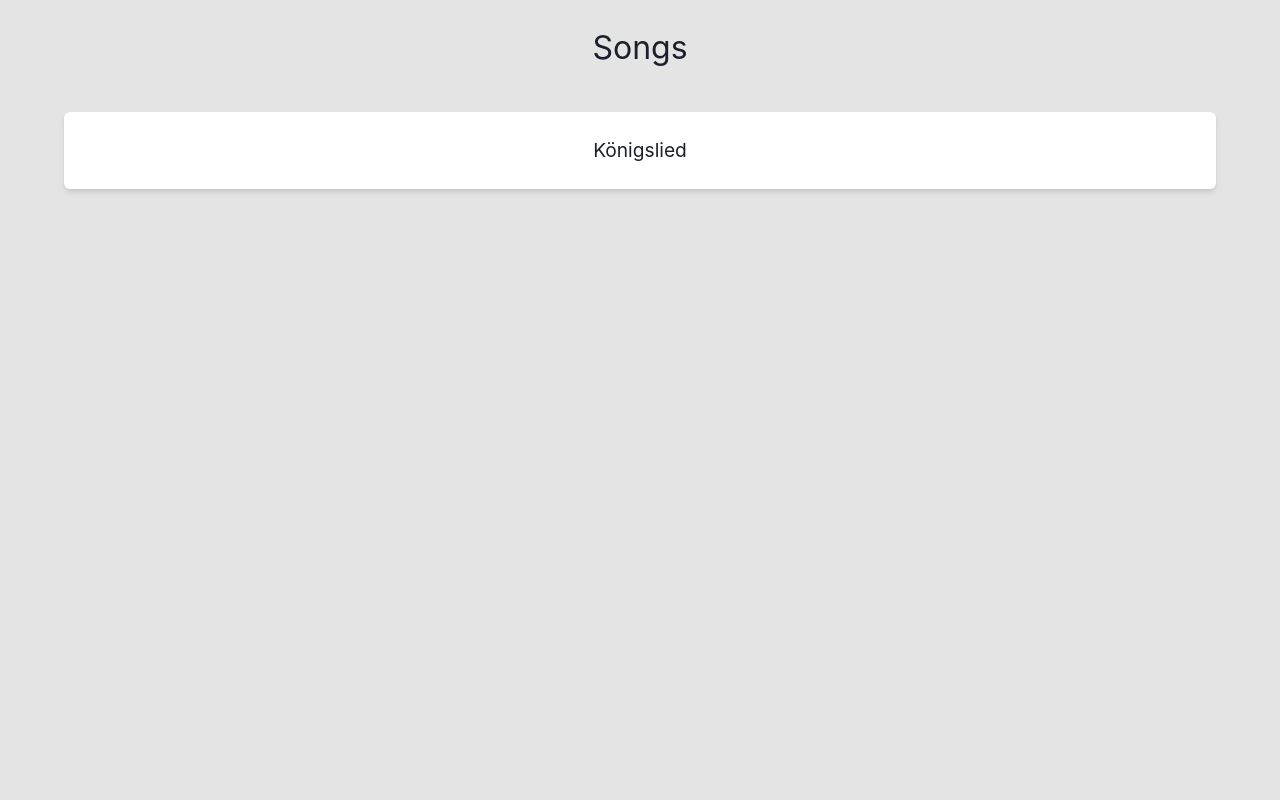
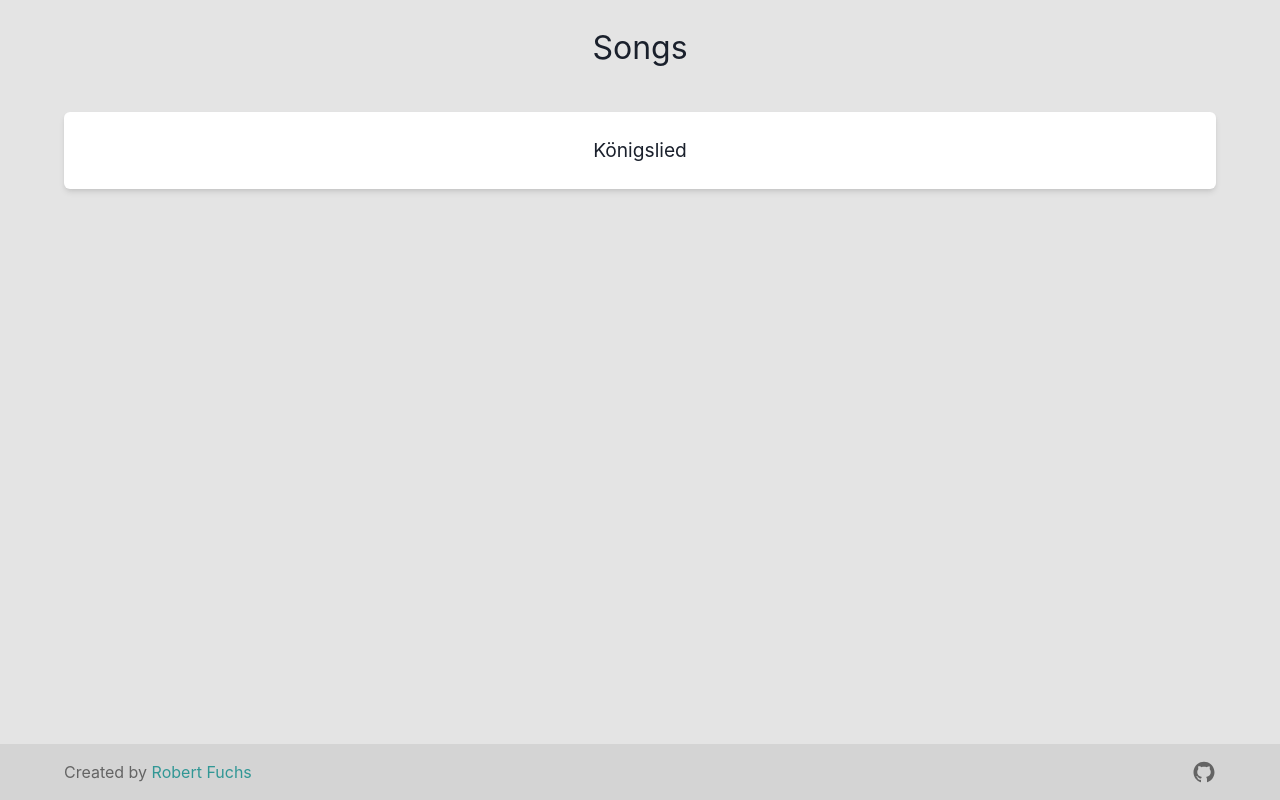
Before and after one commit to TurnKonige/koenigslieder, a Next.js app: page / in a window 1280 px wide. Built offline with nearby package versions, Linux system fonts and the light colour scheme.

Commit message:
add footer

```diff
--- /dev/null
+++ b/components/Footer.tsx
@@ -0,0 +1,29 @@
+import { Box, Link, Text, IconButton, Tooltip } from "@chakra-ui/react";
+import NextLink from "next/link";
+import { AiFillGithub } from "react-icons/ai";
+import { FaLinkedinIn } from "react-icons/fa";
+
+export const Footer: React.FC<{}> = () => {
+  return (
+    <Box
+      width="100vw"
+      paddingX="5vw"
+      paddingY="2vh"
+      backgroundColor="#D4D4D4"
+      marginTop="3vh"
+      display="flex"
+      justifyContent="space-between"
+      alignItems="center"
+    >
+      <Text color='#646464'>
+        Created by{" "}
+        <Link color="teal.500" href="https://www.linkedin.com/in/robert-f-0b87a218a/">
+          Robert Fuchs
+        </Link>
+      </Text>
+      <NextLink href="https://github.com/Treborium/koenigslieder">
+        <AiFillGithub size="1.5rem" aria-label="view source code on GitHub" color='#646464'/>
+      </NextLink>
+    </Box>
+  );
+};
--- /dev/null
+++ b/components/Layout.tsx
@@ -0,0 +1,9 @@
+import { Box } from "@chakra-ui/react";
+
+export const Layout: React.FC<{}> = ({ children }) => {
+  return (
+    <Box width="100vw" minHeight="100vh" backgroundColor="#E4E4E4">
+      {children}
+    </Box>
+  );
+};
--- a/pages/_app.tsx
+++ b/pages/_app.tsx
@@ -1,9 +1,16 @@
-import { ChakraProvider } from "@chakra-ui/react";
+import { Box, ChakraProvider } from "@chakra-ui/react";
+import { Footer } from "../components/Footer";
+import { Layout } from "../components/Layout";
 
 export default function App({ Component, pageProps }) {
   return (
     <ChakraProvider>
-      <Component {...pageProps} />
+      <Layout>
+        <Box display='flex' flexDirection='column' justifyContent='space-between' minHeight='100vh'>
+          <Component {...pageProps} />
+          <Footer />
+        </Box>
+      </Layout>
     </ChakraProvider>
   );
 }
--- a/pages/index.tsx
+++ b/pages/index.tsx
@@ -5,9 +5,6 @@ import { SongData, Songs } from "../lib/song-data";
 export default function Home() {
   return (
     <Box
-      width="100vw"
-      minHeight="100vh"
-      backgroundColor="#E4E4E4"
       paddingX="5vw"
       paddingY="3vh"
     >
```
